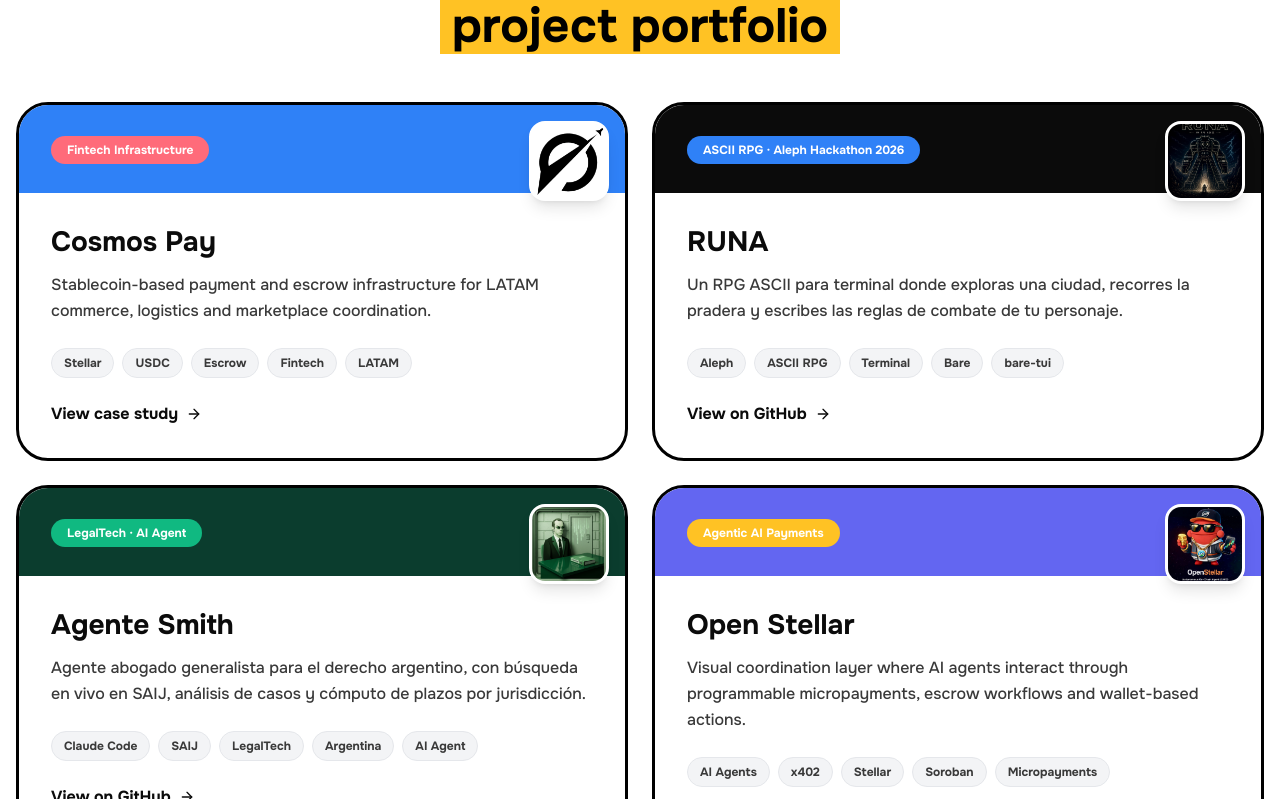
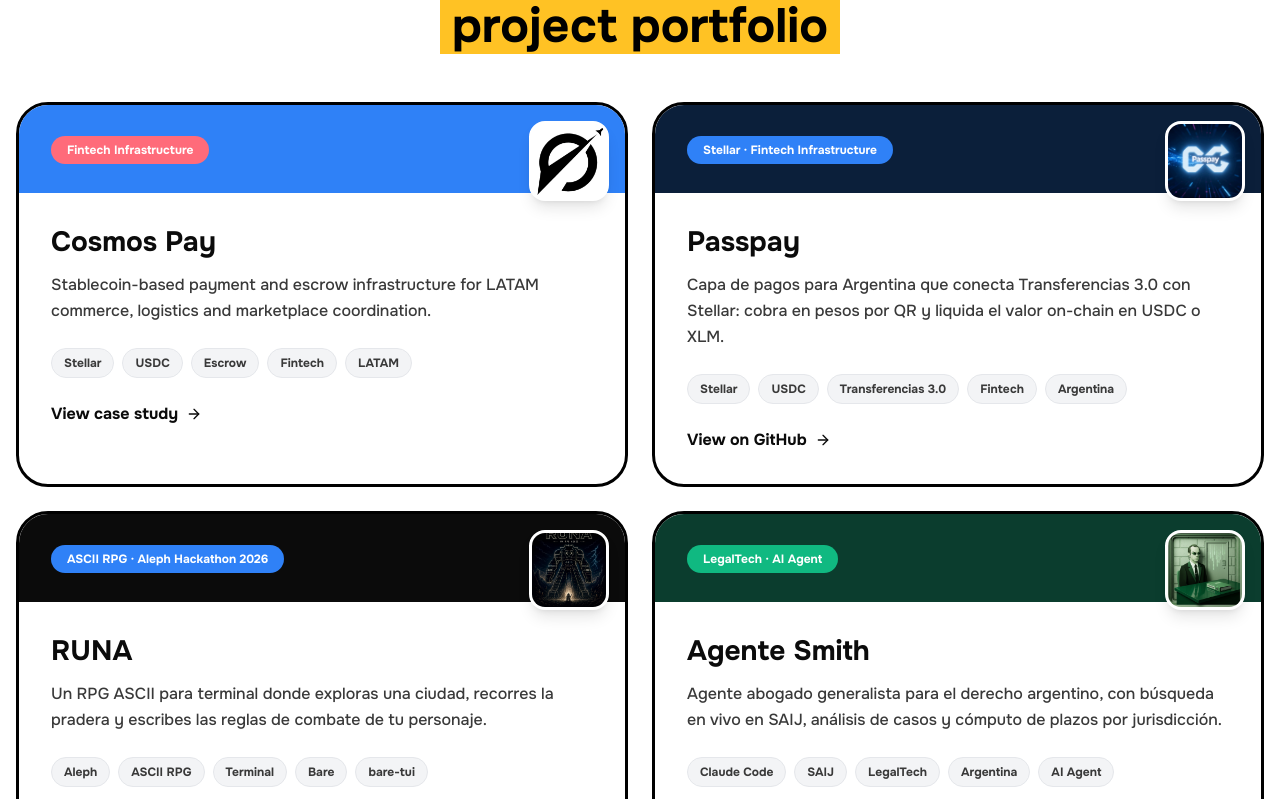
Before and after one commit to leocagli/portfolio-leocagli, a Next.js app: page / in a window 1280 px wide. Shown: the part 3461-4260 px from the top of the page. Built offline with nearby package versions, Linux system fonts and the light colour scheme.

Commit message:
feat: add Passpay project to portfolio section with new image

```diff
--- a/components/portfolio-section.tsx
+++ b/components/portfolio-section.tsx
@@ -13,6 +13,16 @@ export function PortfolioSection() {
       bgColor: "bg-[#2F81F7]",
       tagColor: "bg-[#FF6B7A]",
       logo: "/logos/cosmos-icon.jpeg",
+    },
+    {
+      title: "Passpay",
+      category: "Stellar · Fintech Infrastructure",
+      description: "Capa de pagos para Argentina que conecta Transferencias 3.0 con Stellar: cobra en pesos por QR y liquida el valor on-chain en USDC o XLM.",
+      tags: ["Stellar", "USDC", "Transferencias 3.0", "Fintech", "Argentina"],
+      bgColor: "bg-[#0B1F3A]",
+      tagColor: "bg-[#2F81F7]",
+      logo: "/images/passpay-project.jpeg",
+      href: "https://github.com/Bitcoindefi/Passpay",
     },
     {
       title: "RUNA",
```
Also changed, not shown: public/images/passpay-project.jpeg (added).
